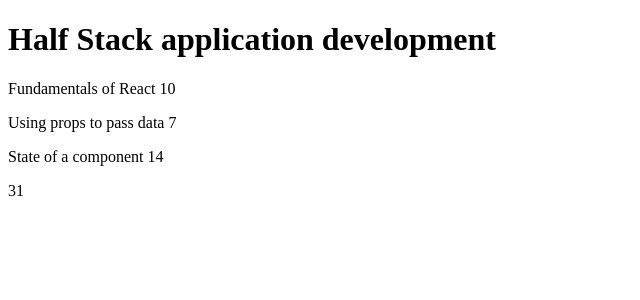
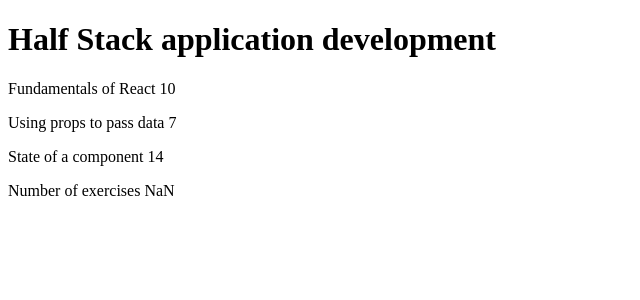
Before and after one commit to LeoKay-J/FullStackOpen, a React (Vite) app in the folder part1/: page / in a window 1280 px wide. Shown: the top 300 px of the page, without its empty margins (0-640 px from the left). Built offline with nearby package versions, Linux system fonts and the light colour scheme.

Commit message:
päivitin returnin tehtävässä 1.4

```diff
--- a/part1/src/App.jsx
+++ b/part1/src/App.jsx
@@ -6,12 +6,12 @@
   )
 }
 
-const Content = ({part1, part2, part3, exercises1, exercises2, exercises3}) => {
+const Content = ({parts}) => {
       return(
     <div>
-      <Part   part={part1} exercises={exercises1}/>
-      <Part   part={part2} exercises={exercises2}/>
-      <Part   part={part3} exercises={exercises3}/>
+    <p>{parts[0].name} {parts[0].exercises}</p>
+    <p>{parts[1].name} {parts[1].exercises}</p>
+    <p>{parts[2].name} {parts[2].exercises}</p>
   </div>
   )
 }
@@ -39,28 +39,26 @@
 
 const App = () => {
   const course = 'Half Stack application development'
-  const part1 = {
+  const parts = [
+  {
     name: 'Fundamentals of React',
     exercises: 10
-}
-
-const part2 = {
-  name: 'Using props to pass data',
-  exercises: 7
-}
-
-const part3 = {
-  name: 'State of a component',
-  exercises: 14
-}
-
+  },
+  {
+    name: 'Using props to pass data',
+    exercises: 7
+  },
+  {
+    name: 'State of a component',
+    exercises: 14
+  }
+]
   return(
   <div>
     <h1>{course}</h1>
-    <p>{part1.name} {part1.exercises}</p>
-    <p>{part2.name} {part2.exercises}</p>
-    <p>{part3.name} {part3.exercises}</p>
-    <p>{part1.exercises + part2.exercises + part3.exercises}</p>
+    <Header course={course} />
+      <Content parts={parts} />
+      <Total parts={parts} />
   </div>
   )
 }
```
